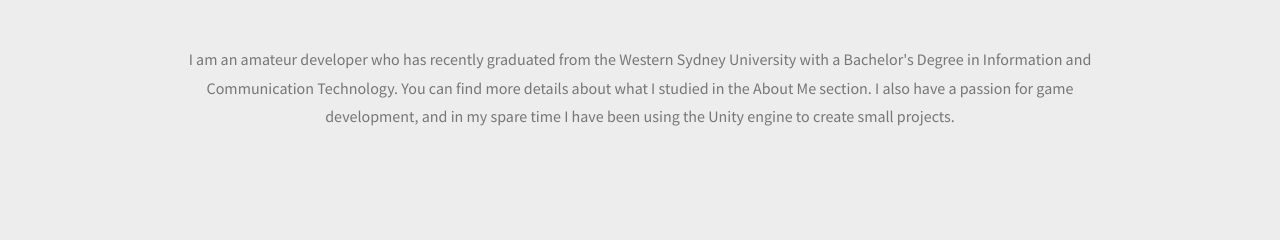
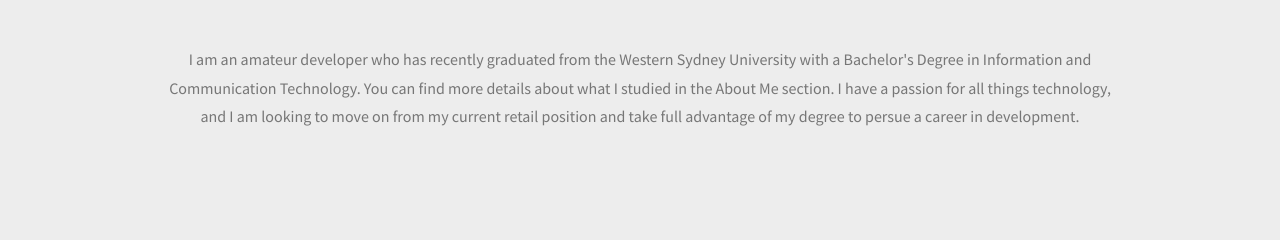
Before and after one commit to anthonydryden/anthonydryden.github.io, a plain HTML site: page aboutme.html in a window 1280 px wide. Shown: the part 560-800 px from the top of the page. Drawn offline with Linux system fonts and the light colour scheme.

Commit message:
Minor wording updates and grammar improvements

```diff
--- a/aboutme.html
+++ b/aboutme.html
@@ -44,7 +44,7 @@
 		<div class="title">
 			<h2>Welcome to my website!</h2>
 		</div>
-			<p> I am an amateur developer who has recently graduated from the Western Sydney University with a Bachelor's Degree in Information and Communication Technology. You can find more details about what I studied in the About Me section. I also have a passion for game development, and in my spare time I have been using the Unity engine to create small projects.</p>
+			<p> I am an amateur developer who has recently graduated from the Western Sydney University with a Bachelor's Degree in Information and Communication Technology. You can find more details about what I studied in the About Me section. I have a passion for all things technology, and I am looking to move on from my current retail position and take full advantage of my degree to persue a career in development.</p>
 		</div>
 	</div>
 </div>
```
Also changed, not shown: projects.html (+1 -1 lines).
